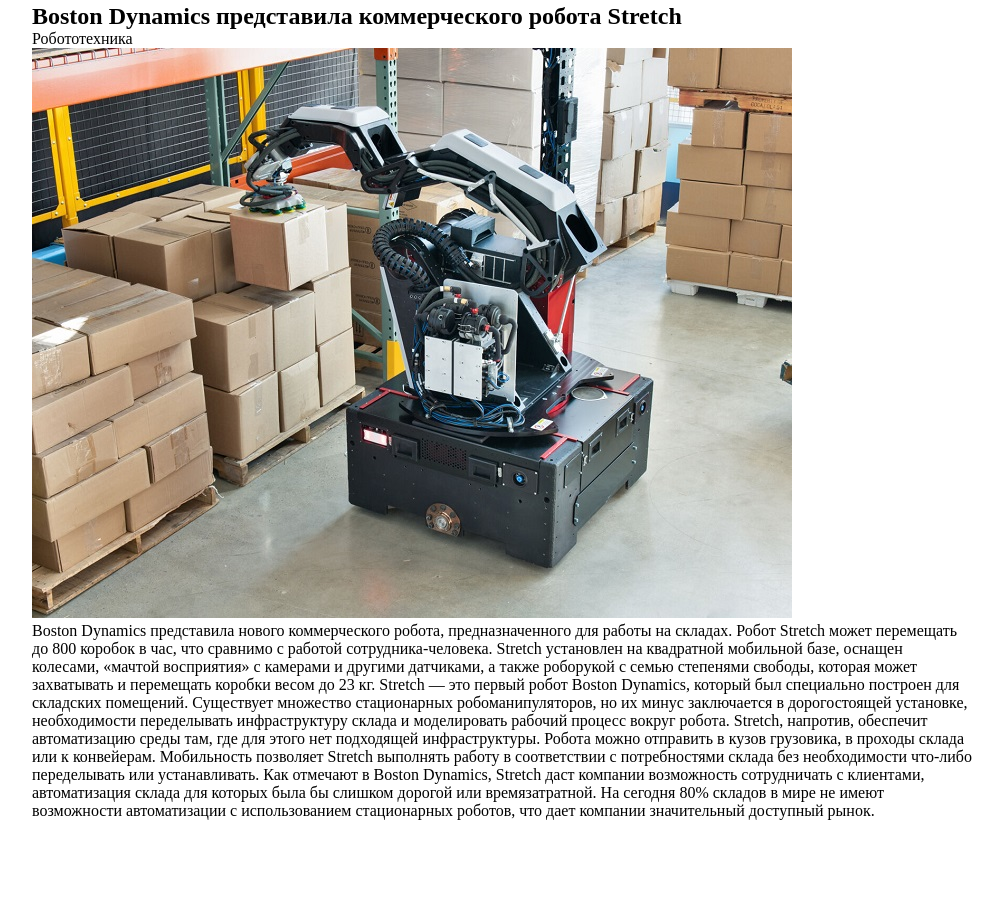
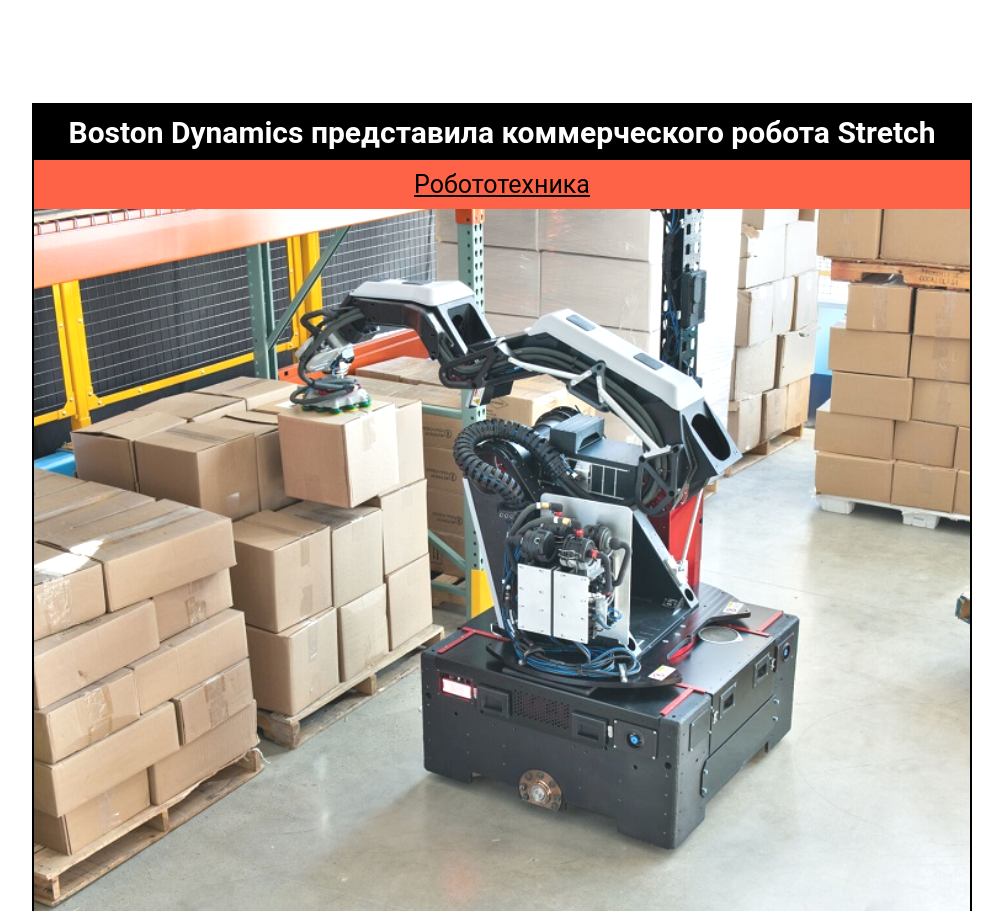
Before and after one commit to JohnikF/ITnews, a plain HTML site: page index.html in a window 1280 px wide. Shown: the part 827-1738 px from the top of the page, without its empty margins (138-1141 px from the left). Before the commit the page ends 1677 px from the top, so only its background shows below. Drawn offline with Linux system fonts and the light colour scheme.

Commit message:
website done

```diff
--- a/index.html
+++ b/index.html
@@ -28,6 +28,14 @@
 
             Как отмечают в Boston Dynamics, Stretch даст компании возможность сотрудничать с клиентами, автоматизация склада для которых была бы слишком дорогой или времязатратной. На сегодня 80% складов в мире не имеют возможности автоматизации с использованием стационарных роботов, что дает компании значительный доступный рынок.</p>
     </div>
+    <div class="article">
+        <h2 class="article-title">НАСА обновило предполагаемый облик грузовика для лунной станции Dragon XL производства SpaceX</h2>
+        <p class="article-category">Космос</p>
+        <img src="img/article2_pic.jpg" alt="Space Shuttle" class="article-image">
+        <p class="article-text">Национальное управление США по воздухоплаванию и исследованию космического пространства выпустило новый концепт-арт грузового корабля SpaceX Dragon XL, который предназначен для доставки грузов на окололунную орбитальную станцию Gateway. НАСА объявило о заключении контракта с компанией SpaceX в пятницу.
+
+            В рамках контракта SpaceX компания должна отправить как минимум два космических корабля Dragon XL с грузом. Грузовик будет запущен на ракете Falcon Heavy и будет находиться у станции от шести месяцев до года. SpaceX стала первым коммерческим партнером по доставке грузов на станцию, строительство которой начнется в 2022 году.</p>
+    </div>
 </div>
 
 </body>
--- a/style.css
+++ b/style.css
@@ -116,6 +116,46 @@
     margin: auto;
 }
 
+.article {
+    font-family: "Roboto", sans-serif;
+    border: 2px solid black;
+    margin-top: 100px;
+}
+
+.article-title {
+    text-align: center;
+    font-size: 30px;
+    padding: 10px;
+    background-color: black;
+    color: white;
+    position: sticky ;
+    top: 0;
+    z-index: 10;
+}
+
+.article-category {
+    text-align: center;
+    padding: 10px;
+    background-color: tomato;
+    color: black;
+    text-decoration: underline;
+    font-size: 25px;
+}
+
+.article-image {
+    width: 100%;
+    filter: opacity(0.9) brightness(1.1);
+    position: sticky;
+    top: 0;
+}
+
+.article-text {
+    padding: 40px;
+    background-color: #ffffff;
+    position: relative;
+    z-index: 9;
+}
+
 @keyframes jump {
     0% {
         transform: translate(0, 0);
```
